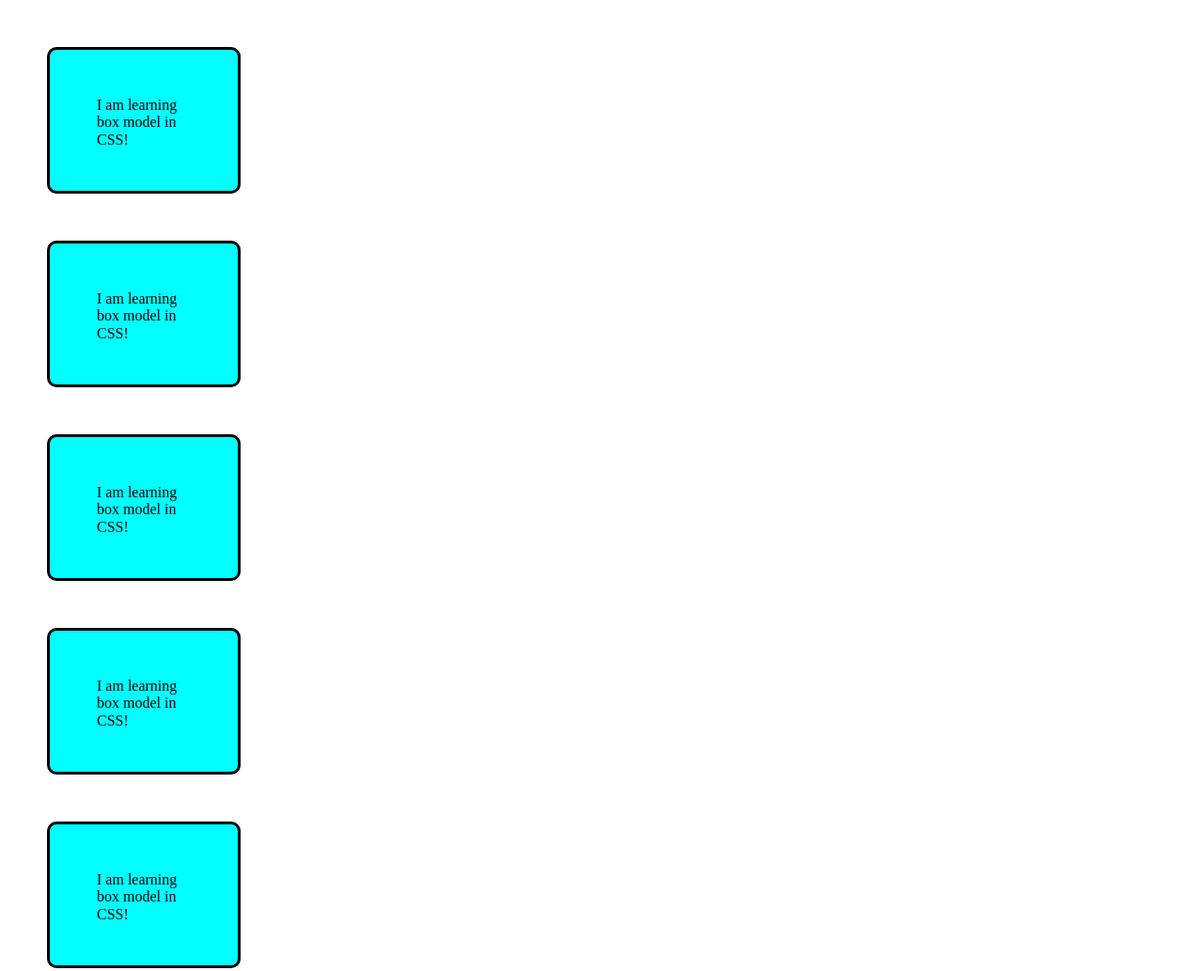
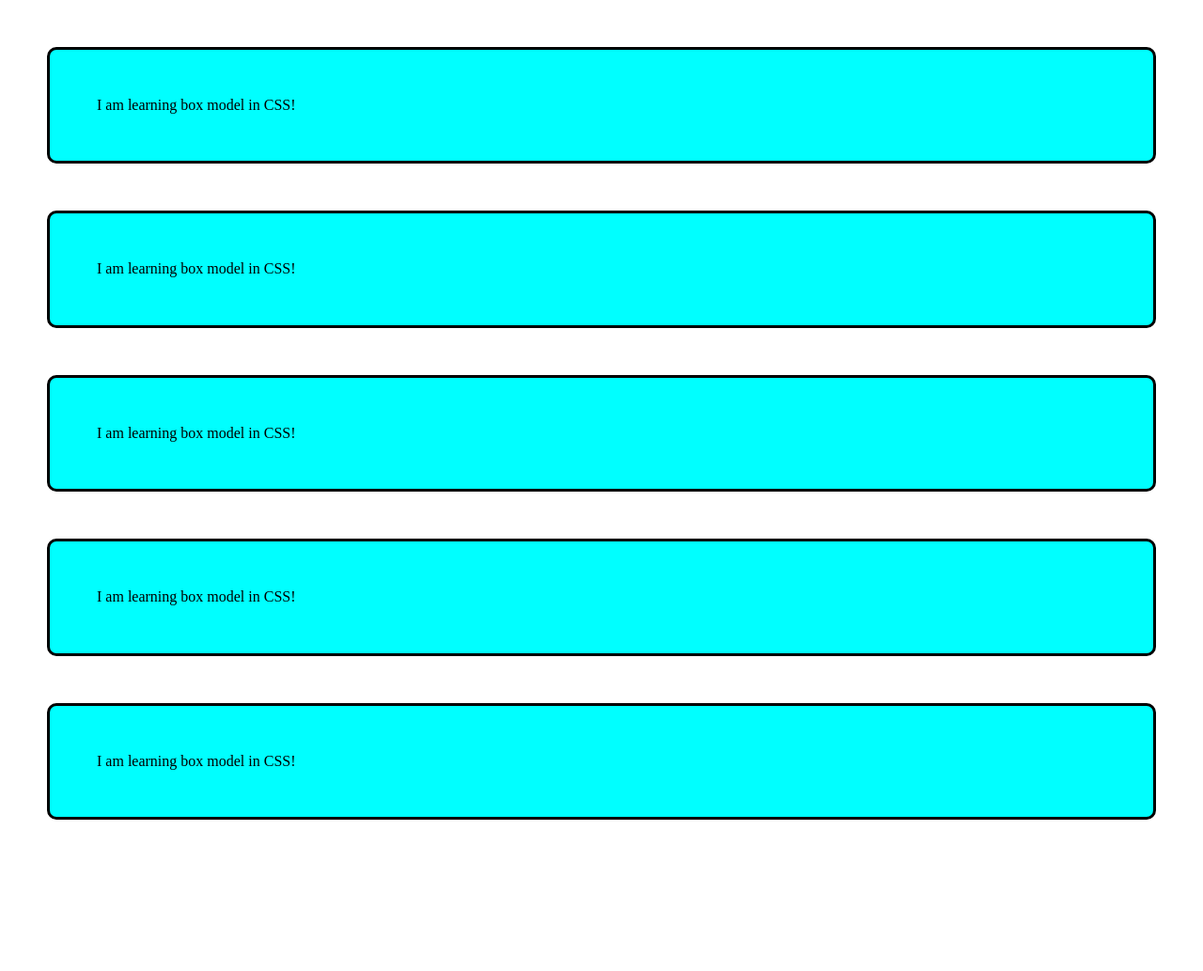
Before and after one commit to samerlagha/less8-ex3, a plain HTML site: page index.html in a window 1280 px wide. Shown: the whole page at 94% size. After the commit the page ends 922 px from the top, so only its background shows below. Drawn offline with nearby package versions, Linux system fonts and the light colour scheme.

Commit message:
Update index.html

```diff
--- a/index.html
+++ b/index.html
@@ -8,8 +8,6 @@
     <style>
       .rectangle{
           border-radius: 10px;
-          width: 100px;
-          height: 50px;
           background-color: aqua;
           margin: 50px;
           border: 3px solid black;
```
